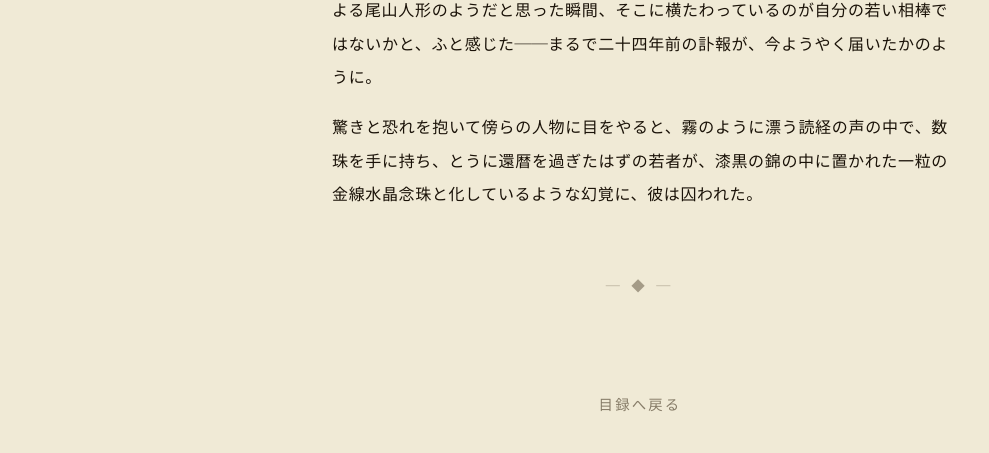
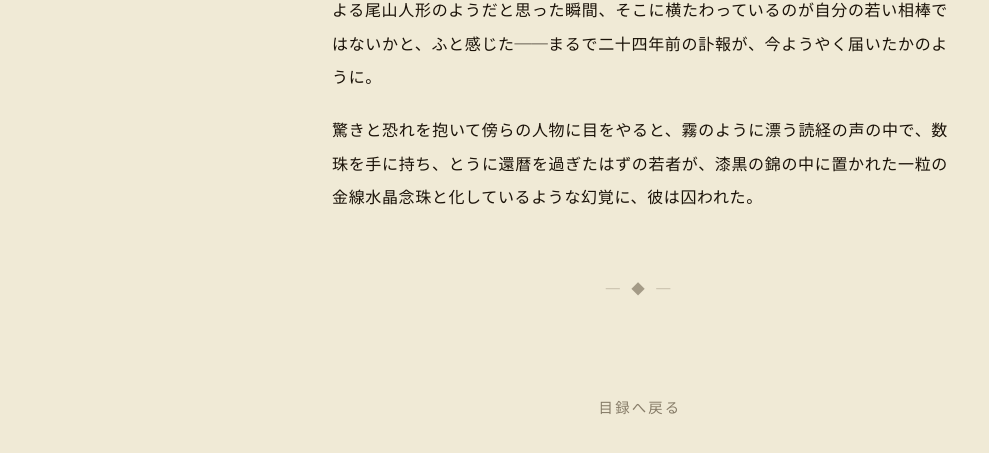
Before and after one commit to AriaYura/eternalnessstudy, a Jekyll site: the page built from posts/kinsensuisho.md, in a window 1280 px wide. Shown: the part 267-720 px from the top of the page, without its empty margins (0-989 px from the left). Built offline with Jekyll 4.4.1, drawn with Linux system fonts in a browser that asks for light colours; some web fonts are replaced.

Commit message:
adjust p margin to 1.2

```diff
--- a/_layouts/chapter.html
+++ b/_layouts/chapter.html
@@ -92,7 +92,7 @@
       font-size: 1rem;
       line-height: 2.1;
       letter-spacing: 0.04em;
-      margin-bottom: 1.8rem;
+      margin-bottom: 1.2rem;
       text-align: justify;
     }
 
--- a/_layouts/post.html
+++ b/_layouts/post.html
@@ -79,7 +79,7 @@
       font-size: 1rem;
       line-height: 2.1;
       letter-spacing: 0.04em;
-      margin-bottom: 1rem;
+      margin-bottom: 1.2rem;
       text-align: justify;
     }
 
```
